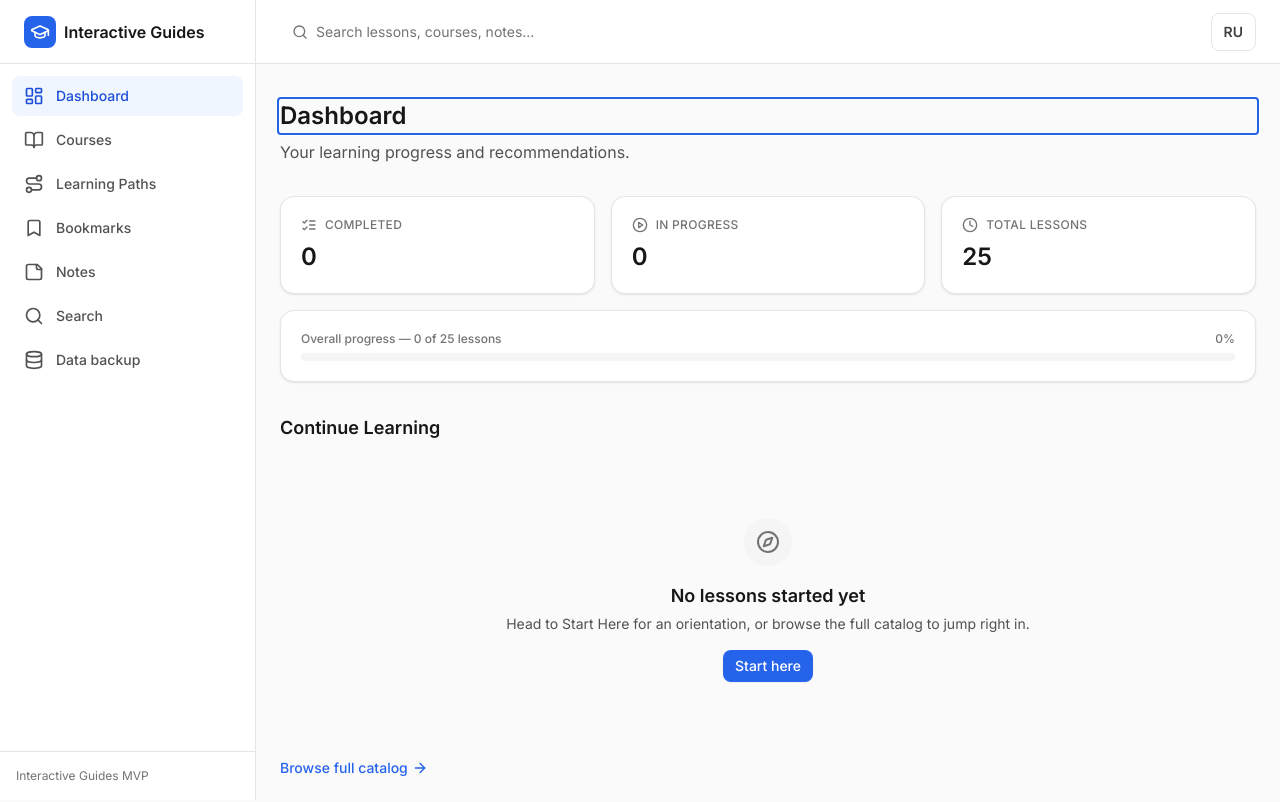
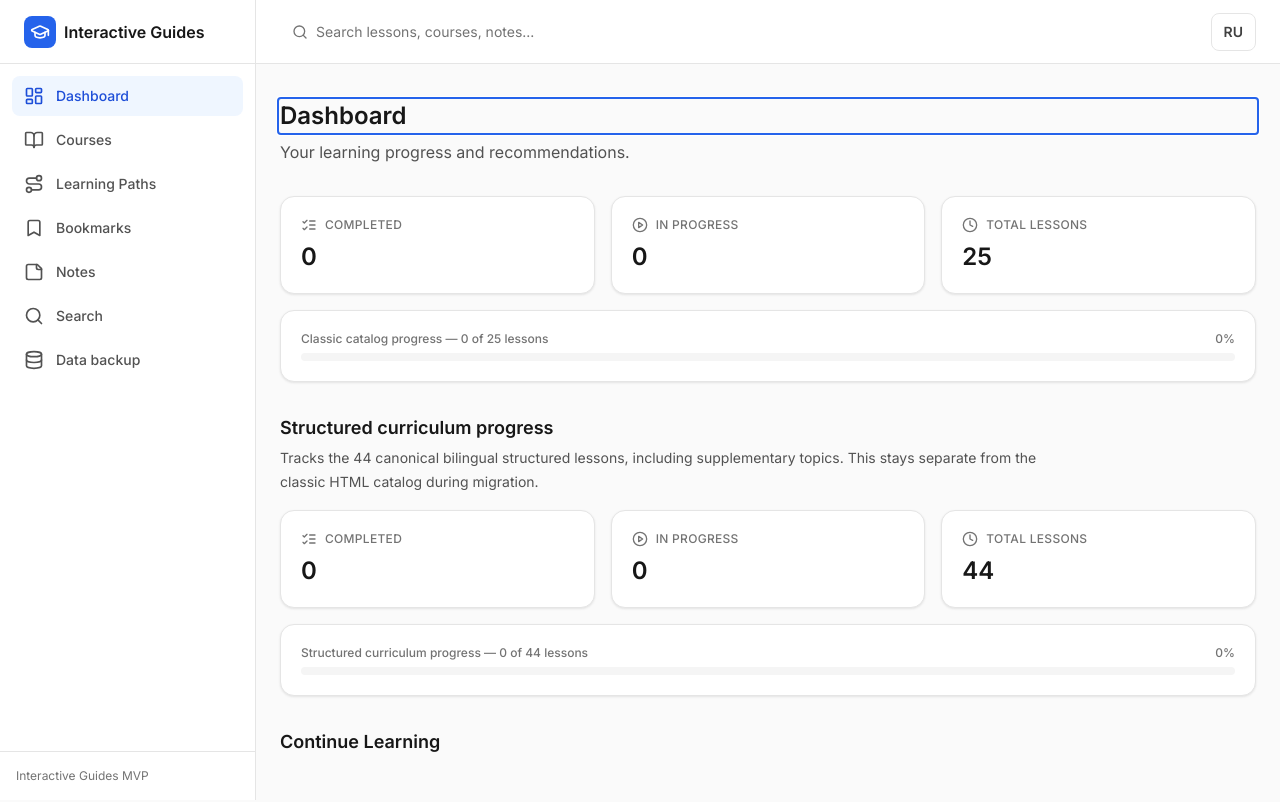
Before and after one commit to Mardakhay/interactive-guides, a React (Vite) app: page / in a window 1280 px wide. Shown: the top 802 px of the page. Built offline with nearby package versions, Linux system fonts and the light colour scheme.

Commit message:
fix(dashboard): include structured curriculum progress

```diff
--- a/src/app/pages/DashboardPage.tsx
+++ b/src/app/pages/DashboardPage.tsx
@@ -4,6 +4,7 @@ import {
   useDashboardData,
   ContinueLearningCard,
   ProgressSummary,
+  StructuredProgressSummary,
   RecentActivity,
   RecommendedNext,
 } from '@/features/dashboard';
@@ -12,7 +13,7 @@ import { translate, useUiLocale } from '@/features/localization';
 
 export default function DashboardPage() {
   const locale = useUiLocale();
-  const data = useDashboardData();
+  const data = useDashboardData(locale);
 
   return (
     <div className="space-y-8">
@@ -27,6 +28,8 @@ export default function DashboardPage() {
         total={data.total}
         percent={data.percent}
       />
+
+      <StructuredProgressSummary {...data.structuredProgress} />
 
       <div className="space-y-3">
         <h2 className="text-lg font-semibold text-neutral-900">{translate(locale, 'continueLearning')}</h2>
--- a/src/features/dashboard/components/ContinueLearningCard.tsx
+++ b/src/features/dashboard/components/ContinueLearningCard.tsx
@@ -1,10 +1,10 @@
 import { Link } from 'react-router-dom';
-import { ArrowRight, Check, Compass } from 'lucide-react';
+import { ArrowRight, BookOpen, Check, Compass } from 'lucide-react';
 import { getCategoryById, getCategoryIcon } from '@/features/content';
 import { getLocalizedCategoryCopy, translate, useUiLocale } from '@/features/localization';
 import { Card, Badge, Button } from '@/components/ui';
 import { EmptyState } from '@/components/feedback';
-import { coursePath, lessonPath } from '@/app/router/routes';
+import { coursePath } from '@/app/router/routes';
 import type { ContinueLearningInfo } from '../types';
 
 interface ContinueLearningCardProps {
@@ -31,14 +31,14 @@ export function ContinueLearningCard({ continueLearning }: ContinueLearningCardP
     );
   }
 
-  const CategoryIcon = getCategoryIcon(continueLearning.categoryIcon);
-  const category = getCategoryById(continueLearning.categoryId);
+  const CategoryIcon = continueLearning.kind === 'structured' ? BookOpen : getCategoryIcon(continueLearning.categoryIcon);
+  const category = continueLearning.kind === 'classic' ? getCategoryById(continueLearning.categoryId) : undefined;
   const categoryName = category
     ? getLocalizedCategoryCopy(locale, category.id, category.name, category.description).name
     : continueLearning.categoryName;
 
   return (
-    <Link to={lessonPath(continueLearning.lessonId)}>
+    <Link to={continueLearning.href}>
       <Card interactive className="group flex items-center gap-4 p-5">
         <div className="flex h-12 w-12 shrink-0 items-center justify-center rounded-xl bg-primary-50 text-primary-600">
           <CategoryIcon className="h-6 w-6" />
--- /dev/null
+++ b/src/features/dashboard/components/StructuredProgressSummary.tsx
@@ -0,0 +1,47 @@
+import { Clock, ListChecks, PlayCircle } from 'lucide-react';
+import { Card, ProgressBar } from '@/components/ui';
+import { translate, useUiLocale } from '@/features/localization';
+import type { ProgressStats } from '@/features/progress';
+
+export function StructuredProgressSummary({ completed, inProgress, total, percent }: ProgressStats) {
+  const locale = useUiLocale();
+
+  return (
+    <section className="space-y-4" aria-labelledby="structured-curriculum-progress-heading">
+      <div className="space-y-1">
+        <h2 id="structured-curriculum-progress-heading" className="text-lg font-semibold text-neutral-900">
+          {translate(locale, 'structuredProgressTitle')}
+        </h2>
+        <p className="max-w-3xl text-sm leading-6 text-neutral-600">
+          {translate(locale, 'structuredProgressDescription')}
+        </p>
+      </div>
+      <div className="grid gap-4 sm:grid-cols-3">
+        <Card className="p-5">
+          <div className="flex items-center gap-2 text-neutral-500">
+            <ListChecks className="h-4 w-4" />
+            <p className="text-xs font-medium uppercase tracking-wide">{translate(locale, 'dashboardCompletedLabel')}</p>
+          </div>
+          <p className="mt-2 text-2xl font-semibold text-neutral-900">{completed}</p>
+        </Card>
+        <Card className="p-5">
+          <div className="flex items-center gap-2 text-neutral-500">
+            <PlayCircle className="h-4 w-4" />
+            <p className="text-xs font-medium uppercase tracking-wide">{translate(locale, 'dashboardInProgressLabel')}</p>
+          </div>
+          <p className="mt-2 text-2xl font-semibold text-neutral-900">{inProgress}</p>
+        </Card>
+        <Card className="p-5">
+          <div className="flex items-center gap-2 text-neutral-500">
+            <Clock className="h-4 w-4" />
+            <p className="text-xs font-medium uppercase tracking-wide">{translate(locale, 'dashboardTotalLessons')}</p>
+          </div>
+          <p className="mt-2 text-2xl font-semibold text-neutral-900">{total}</p>
+        </Card>
+      </div>
+      <Card className="p-5">
+        <ProgressBar value={percent} label={translate(locale, 'structuredProgressLabel', { completed, total })} />
+      </Card>
+    </section>
+  );
+}
--- a/src/features/dashboard/components/index.ts
+++ b/src/features/dashboard/components/index.ts
@@ -2,3 +2,4 @@ export { ContinueLearningCard } from './ContinueLearningCard';
 export { ProgressSummary } from './ProgressSummary';
 export { RecentActivity } from './RecentActivity';
 export { RecommendedNext } from './RecommendedNext';
+export { StructuredProgressSummary } from './StructuredProgressSummary';
--- a/src/features/dashboard/hooks/useDashboardData.ts
+++ b/src/features/dashboard/hooks/useDashboardData.ts
@@ -14,14 +14,15 @@ import type { BookmarkEntry } from '@/features/bookmarks';
 import { useNoteStore } from '@/features/notes';
 import type { NoteEntry } from '@/features/notes';
 import { getLearningPaths, getLearningPathLessonIds } from '@/features/learning-paths';
-import { coursePath, learningPathDetailPath } from '@/app/router/routes';
+import { coursePath, learningPathDetailPath, lessonPath } from '@/app/router/routes';
+import { getStructuredLessonIds, getStructuredLessonMetadata, type SupportedLocale } from '@/content/repository';
 import type { ActivityItem, ContinueLearningInfo, DashboardData, RecommendedItem } from '../types';
 
 const RECENT_ACTIVITY_LIMIT = 5;
 const RECOMMENDATION_LIMIT = 3;
 const NOTE_PREVIEW_LENGTH = 80;
 
-export function useDashboardData(): DashboardData {
+export function useDashboardData(locale: SupportedLocale = 'en'): DashboardData {
   const progressLessons = useProgressStore((s) => s.lessons);
   const lastOpenedLessonId = useProgressStore((s) => s.lastOpenedLessonId);
   const bookmarkLessons = useBookmarkStore((s) => s.lessons);
@@ -30,36 +31,57 @@ export function useDashboardData(): DashboardData {
   return useMemo(() => {
     const allLessonIds = getLessons().map((l) => l.id);
     const stats = computeProgressStats(progressLessons, allLessonIds);
+    const structuredProgress = computeProgressStats(progressLessons, getStructuredLessonIds());
 
     return {
       completed: stats.completed,
       inProgress: stats.inProgress,
       total: stats.total,
       percent: stats.percent,
-      continueLearning: buildContinueLearning(lastOpenedLessonId, progressLessons),
+      structuredProgress,
+      continueLearning: buildContinueLearning(lastOpenedLessonId, progressLessons, locale),
       recentActivity: buildRecentActivity(bookmarkLessons, noteLessons),
       recommendations: buildRecommendations(progressLessons),
     };
-  }, [progressLessons, lastOpenedLessonId, bookmarkLessons, noteLessons]);
+  }, [progressLessons, lastOpenedLessonId, bookmarkLessons, noteLessons, locale]);
 }
 
 function buildContinueLearning(
   lastOpenedLessonId: string | null,
   progressLessons: Record<string, LessonProgressEntry>,
+  locale: SupportedLocale,
 ): ContinueLearningInfo | null {
-  const lesson = lastOpenedLessonId ? getLessonById(lastOpenedLessonId) : undefined;
-  if (!lesson) return null;
+  if (!lastOpenedLessonId) return null;
 
+  const lesson = getLessonById(lastOpenedLessonId);
+  if (lesson) {
     const category = getCategoryById(lesson.categoryId);
     if (!category) return null;
 
     return {
+      kind: 'classic',
+      href: lessonPath(lesson.id),
       lessonId: lesson.id,
       lessonTitle: lesson.title,
       categoryId: category.id,
       categoryName: category.name,
       categoryIcon: category.icon,
       status: progressLessons[lesson.id]?.status ?? 'not-started',
+    };
+  }
+
+  const structuredLesson = getStructuredLessonMetadata(lastOpenedLessonId, locale);
+  if (!structuredLesson) return null;
+
+  return {
+    kind: 'structured',
+    href: `/${locale}/structured-lessons/${structuredLesson.id}`,
+    lessonId: structuredLesson.id,
+    lessonTitle: structuredLesson.title,
+    categoryId: 'structured-curriculum',
+    categoryName: locale === 'ru' ? 'Структурированная программа' : 'Structured curriculum',
+    categoryIcon: 'book-open',
+    status: progressLessons[structuredLesson.id]?.status ?? 'not-started',
   };
 }
 
--- a/src/features/dashboard/index.ts
+++ b/src/features/dashboard/index.ts
@@ -1,3 +1,3 @@
 export type { DashboardData, ActivityItem, RecommendedItem, ContinueLearningInfo } from './types';
 export { useDashboardData } from './hooks/useDashboardData';
-export { ContinueLearningCard, ProgressSummary, RecentActivity, RecommendedNext } from './components';
+export { ContinueLearningCard, ProgressSummary, StructuredProgressSummary, RecentActivity, RecommendedNext } from './components';
--- a/src/features/dashboard/types.ts
+++ b/src/features/dashboard/types.ts
@@ -1,4 +1,5 @@
 import type { LessonStatus } from '@/types/common';
+import type { ProgressStats } from '@/features/progress';
 
 export type ActivityKind = 'bookmark' | 'note';
 
@@ -24,6 +25,8 @@ export interface RecommendedItem {
 }
 
 export interface ContinueLearningInfo {
+  readonly kind: 'classic' | 'structured';
+  readonly href: string;
   readonly lessonId: string;
   readonly lessonTitle: string;
   readonly categoryId: string;
@@ -33,10 +36,13 @@ export interface ContinueLearningInfo {
 }
 
 export interface DashboardData {
+  /** Progress for the classic 25-entry HTML catalog, tracked in its own ID namespace. */
   readonly completed: number;
   readonly inProgress: number;
   readonly total: number;
   readonly percent: number;
+  /** Canonical structured lesson IDs; intentionally separate from classic catalog stats. */
+  readonly structuredProgress: ProgressStats;
   readonly continueLearning: ContinueLearningInfo | null;
   readonly recentActivity: readonly ActivityItem[];
   readonly recommendations: readonly RecommendedItem[];
--- a/src/features/localization/translations.ts
+++ b/src/features/localization/translations.ts
@@ -96,7 +96,10 @@ const en = {
   "dashboardCompletedLabel": "Completed",
   "dashboardInProgressLabel": "In progress",
   "dashboardTotalLessons": "Total lessons",
-  "dashboardOverallProgress": "Overall progress — {completed} of {total} lessons",
+  "structuredProgressTitle": "Structured curriculum progress",
+  "structuredProgressDescription": "Tracks the 44 canonical bilingual structured lessons, including supplementary topics. This stays separate from the classic HTML catalog during migration.",
+  "structuredProgressLabel": "Structured curriculum progress — {completed} of {total} lessons",
+  "dashboardOverallProgress": "Classic catalog progress — {completed} of {total} lessons",
   "noLessonsStartedTitle": "No lessons started yet",
   "noLessonsStartedMessage": "Head to Start Here for an orientation, or browse the full catalog to jump right in.",
   "startHere": "Start here",
@@ -276,7 +279,10 @@ const ru: Record<keyof typeof en, string> = {
   "dashboardCompletedLabel": "Завершено",
   "dashboardInProgressLabel": "В процессе",
   "dashboardTotalLessons": "Всего уроков",
-  "dashboardOverallProgress": "Общий прогресс — {completed} из {total} уроков",
+  "structuredProgressTitle": "Прогресс структурированной программы",
+  "structuredProgressDescription": "Учитывает 44 канонических структурированных урока на двух языках, включая дополнительные темы. Во время миграции они считаются отдельно от классического HTML-каталога.",
+  "structuredProgressLabel": "Прогресс структурированной программы — {completed} из {total} уроков",
+  "dashboardOverallProgress": "Прогресс классического каталога — {completed} из {total} уроков",
   "noLessonsStartedTitle": "Вы ещё не начали обучение",
   "noLessonsStartedMessage": "Начните с вводного раздела или выберите тему в каталоге.",
   "startHere": "С чего начать",
```
Also changed, not shown: 1 other file (tests, documents, lock files or other folders). Lines whose indentation alone changed are shown as unchanged.
